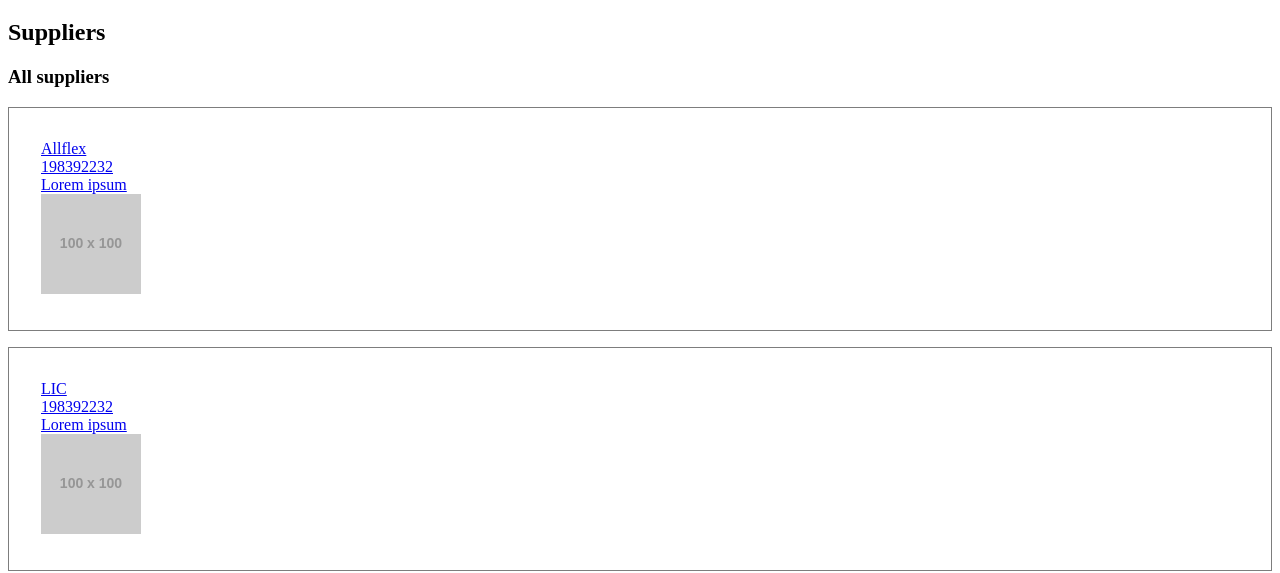
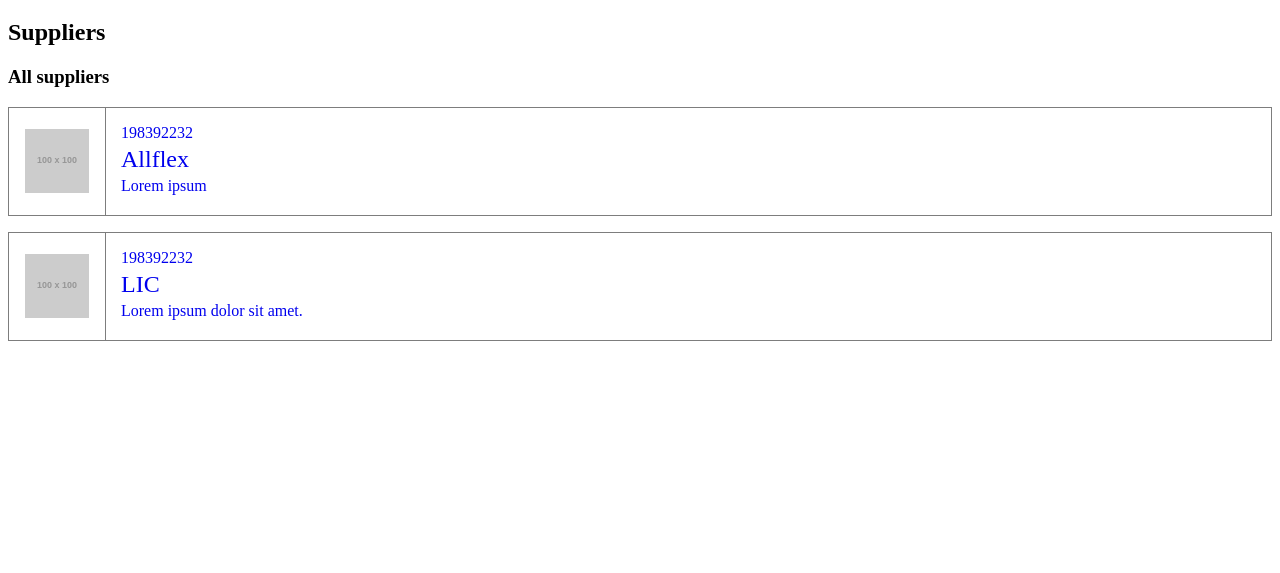
Before and after one commit to Well-FED/node-webpack-sass, a website built with webpack: page source/static/index.html in a window 1280 px wide. Shown: the part 61-634 px from the top of the page. Built offline with nearby package versions, Linux system fonts and the light colour scheme; placeholder pictures from the web are drawn by us.

Commit message:
Start splitting up the SCSS. Finish layout of each result_card

```diff
--- a/package.json
+++ b/package.json
@@ -6,13 +6,12 @@
   "scripts": {
     "clean:build": "rimraf ./build",
     "webpack": "webpack --config ./config/webpack.config.js",
-    "webpack:watch": "webpack-dev-server --config ./config/webpack.config.js",
+    "webpack:dev": "webpack-dev-server --config ./config/webpack.config.js",
     "test": "echo \"Error: no test specified\" && exit 1",
     "lint:js": "eslint . -c ./config/.eslintrc.json",
     "lint:scss": "stylelint **/*.scss --config ./config/.stylelintrc.json",
     "lint": "npm run lint:js & npm run lint:scss",
-    "start:watch": "npm run clean:build && npm run webpack:watch",
-    "start": "npm run clean:build && npm run webpack"
+    "start": "npm run clean:build && npm run webpack:dev"
   },
   "author": "",
   "license": "ISC",
--- a/source/index.js
+++ b/source/index.js
@@ -1,2 +1,2 @@
-require('./scss/example.scss');
+require('./scss/manifest.scss');
 console.log('hello world');
--- /dev/null
+++ b/source/scss/_element_defaults.scss
@@ -0,0 +1,7 @@
+dl {
+  margin: 0;
+}
+
+img {
+  max-width: 100%;
+}
--- /dev/null
+++ b/source/scss/_result_card.scss
@@ -0,0 +1,44 @@
+.result_card {
+  display: block;
+  position: relative;
+  padding: 1rem 1rem 1rem 7rem;
+  border: rgb(125,125,125) solid 1px;
+  text-decoration: none;
+
+  dl {
+    margin: 0;
+    display: flex;
+    flex-direction: column;
+  }
+
+  dd {
+    margin: 0 0 .25rem;
+    flex: 0;
+  }
+
+  dt {
+    display: none;
+  }
+
+  dd.thumb {
+    position: absolute;
+    top: 0;
+    left: 0;
+    bottom: 0;
+    padding: 1rem;
+    width: 4rem;
+    margin: 0;
+    border-right: rgb(125,125,125) solid 1px;
+    display: flex;
+    align-items: center;
+    justify-content: center;
+  }
+
+  dd.name {
+    font-size: 1.5rem;
+  }
+
+  dd.sku {
+    order: -1;
+  }
+}
--- /dev/null
+++ b/source/scss/_result_list.scss
@@ -0,0 +1,9 @@
+.result_list {
+  margin: 0;
+  padding: 0;
+  list-style: none;
+}
+
+.result_list li {
+  margin: 1rem 0;
+}
--- a/source/scss/example.scss
+++ /dev/null
@@ -1,4 +0,0 @@
-body {
-  color: black;
-  background-color: white;
-}
--- /dev/null
+++ b/source/scss/manifest.scss
@@ -0,0 +1,8 @@
+@import "element_defaults";
+@import "result_card";
+@import "result_list";
+
+body {
+  color: black;
+  background-color: white;
+}
--- a/source/static/index.html
+++ b/source/static/index.html
@@ -11,36 +11,9 @@
     <h1>LIC</h1>
     <h2>Suppliers</h2>
     <h3>All suppliers</h3>
-    <style>
-      dl {
-        margin: 0;
-      }
-      .result_list {
-        margin: 0;
-        padding: 0;
-        list-style: none;
-      }
-      .result_list li {
-        margin: 1rem 0;
-      }
-      .result_list_item {
-        display: block;
-        padding: 1rem;
-        border: rgb(125,125,125) solid 1px;
-      }
-      .result_list_item dl {
-        margin: 1rem;
-      }
-      .result_list_item dd {
-        margin: 0;
-      }
-      .result_list_item dt {
-        display: none;
-      }
-    </style>
     <ol class="result_list">
       <li>
-        <a class="result_list_item" href="/suppliers/allflex">
+        <a class="result_card" href="/suppliers/allflex">
           <dl>
             <dt class="name">Supplier name</dt>
             <dd class="name">Allflex</dd>
@@ -54,14 +27,14 @@
         </a>
       </li>
       <li>
-        <a class="result_list_item" href="/suppliers/lic">
+        <a class="result_card" href="/suppliers/lic">
           <dl>
             <dt class="name">Supplier name</dt>
             <dd class="name">LIC</dd>
             <dt class="sku">SKU</dt>
             <dd class="sku">198392232</dd>
             <dt class="desc">Description</dt>
-            <dd class="desc">Lorem ipsum</dd>
+            <dd class="desc">Lorem ipsum dolor sit amet.</dd>
             <dt class="thumb">Thumbnail</dt>
             <dd class="thumb"><img src="//placehold.it/100x100" alt=""></dd>
           </dl>
```
